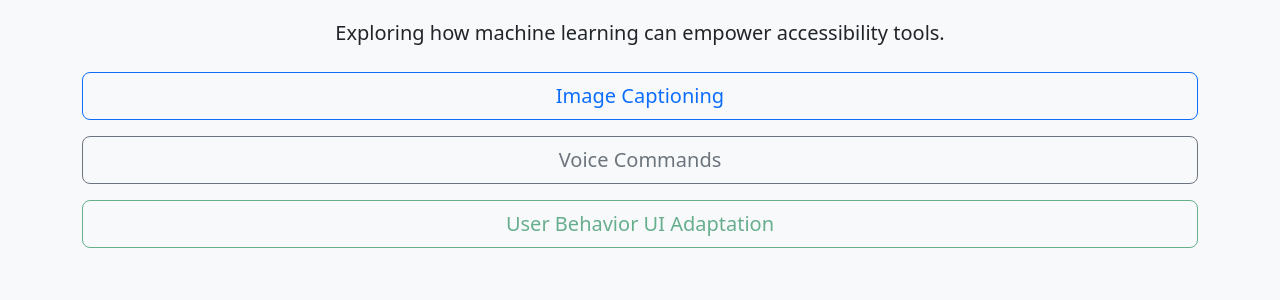
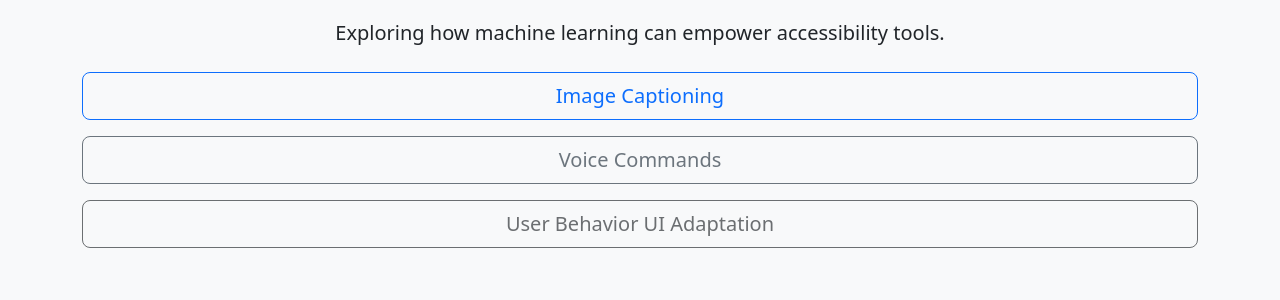
Before and after one commit to AliceYangAC/AI-ccess, a Flask app: page / in a window 1280 px wide. Shown: the part 134-434 px from the top of the page. Run offline with Flask 3, Linux system fonts and the light colour scheme.

Commit message:
changed color of disabled button

```diff
--- a/flask_frontend/templates/index.html
+++ b/flask_frontend/templates/index.html
@@ -6,7 +6,7 @@
   <div class="d-grid gap-3 mt-4">
     <a href="/captioning" class="btn btn-outline-primary btn-lg">Image Captioning</a>
     <a href="/voice" class="btn btn-outline-secondary btn-lg">Voice Commands</a>
-    <a href="/ui-adapt" class="btn btn-outline-success btn-lg disabled">User Behavior UI Adaptation</a>
+    <a href="/ui-adapt" class="btn btn-outline btn-lg disabled">User Behavior UI Adaptation</a>
   </div>
 </div>
 {% endblock %}
```
